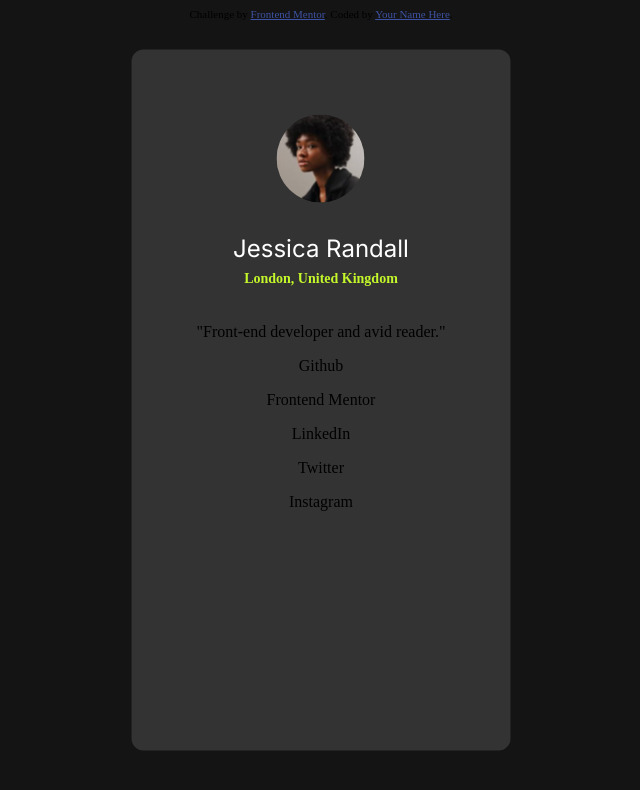
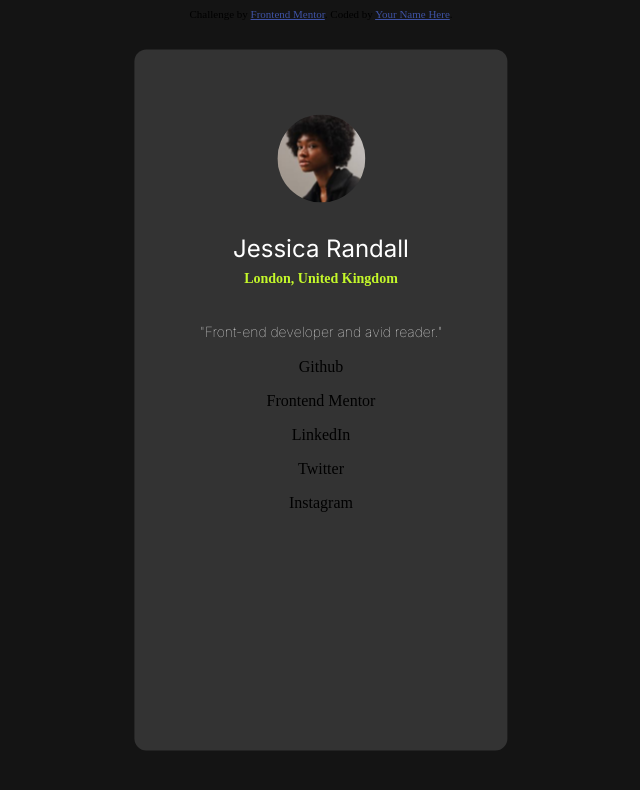
Before and after one commit to jburger69/social-links-profile-challenge, a plain HTML site: page index.html in a window 1280 px wide. Shown: the whole page, without its empty margins (319-959 px from the left). Drawn offline with Linux system fonts and the light colour scheme.

Commit message:
Add class name card bio

```diff
--- a/index.html
+++ b/index.html
@@ -25,7 +25,7 @@
       <img class="card-image" src="./assets/images/avatar-jessica.jpeg" alt="picture">
       <p class="card-name">Jessica Randall</p>
       <p class="card-location">London, United Kingdom</p>
-      <p>"Front-end developer and avid reader."</p>
+      <p class="card-bio">"Front-end developer and avid reader."</p>
       <p>Github</p>
       <p>Frontend Mentor</p>
       <p>LinkedIn</p>
```
